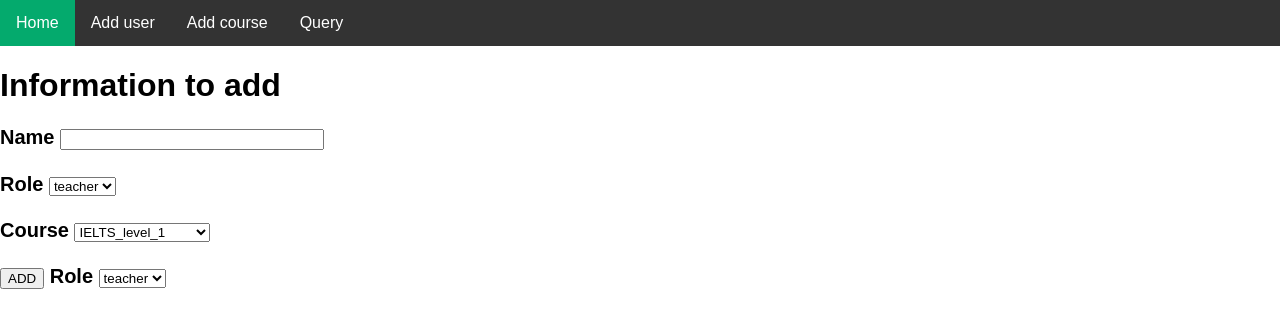
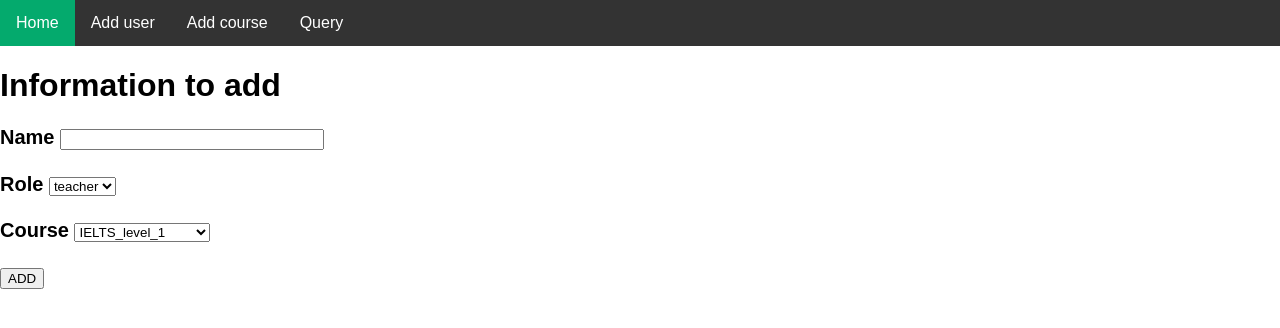
Before and after one commit to sangngoc27042001/SIMPLE_SCHOOL_MANAGEMENT_SYSTEM, a Flask app: page /addform in a window 1280 px wide. Shown: the top 328 px of the page. Run offline with Flask 2, Linux system fonts and the light colour scheme; data comes from the database, SQL or seed files in the repository.

Commit message:
Update addform.html

```diff
--- a/templates/addform.html
+++ b/templates/addform.html
@@ -27,12 +27,6 @@ ADD USER
 
     <button type="submit">ADD</button>
 
-    <label for="role"><b>Role</b></label>
-    <select name="role" id="role">
-        {% for c in role %}
-        <option value={{c}}>{{c}}</option>
-        {%endfor%}
-    </select>
 </form>
 
 {% endblock %}
```
